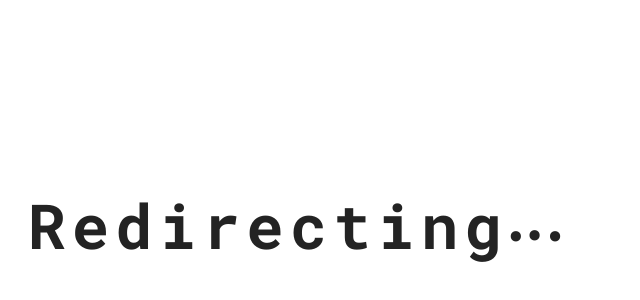
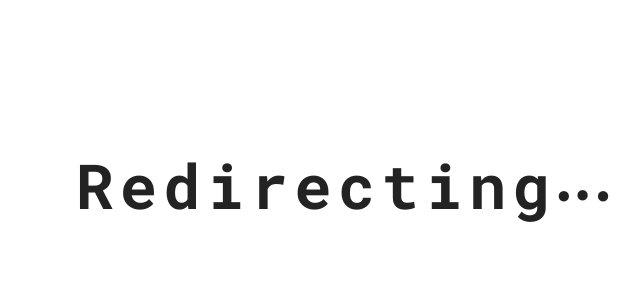
Before and after one commit to rabbykhairul/shortify-front-end, a React (Create React App) app: page /1 in a window 1280 px wide. Shown: the part 254-554 px from the top of the page, without its empty margins (36-676 px from the left). Built offline with nearby package versions, Linux system fonts and the light colour scheme.

Commit message:
adjust css style

```diff
--- a/src/components/redirectPage/RedirectPage.css
+++ b/src/components/redirectPage/RedirectPage.css
@@ -3,10 +3,8 @@
   height: 100%;
   display: flex;
   align-items: flex-end;
-  padding-left: 5vw;
-  padding-bottom: 35vh;
-  /* justify-content: center; */
-  /* flex-direction: column; */
+  padding-left: 8.75vw;
+  padding-bottom: 40vh;
 }
 
 .redirect-page-container h1 {
```
